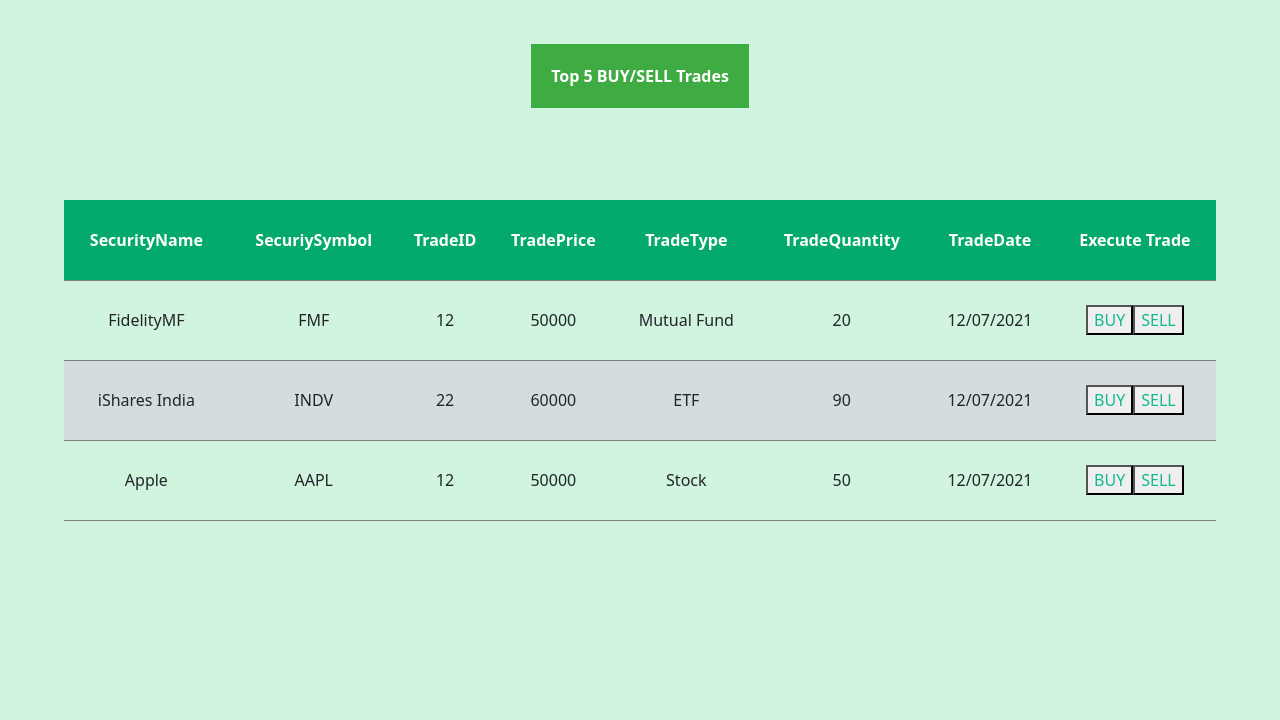
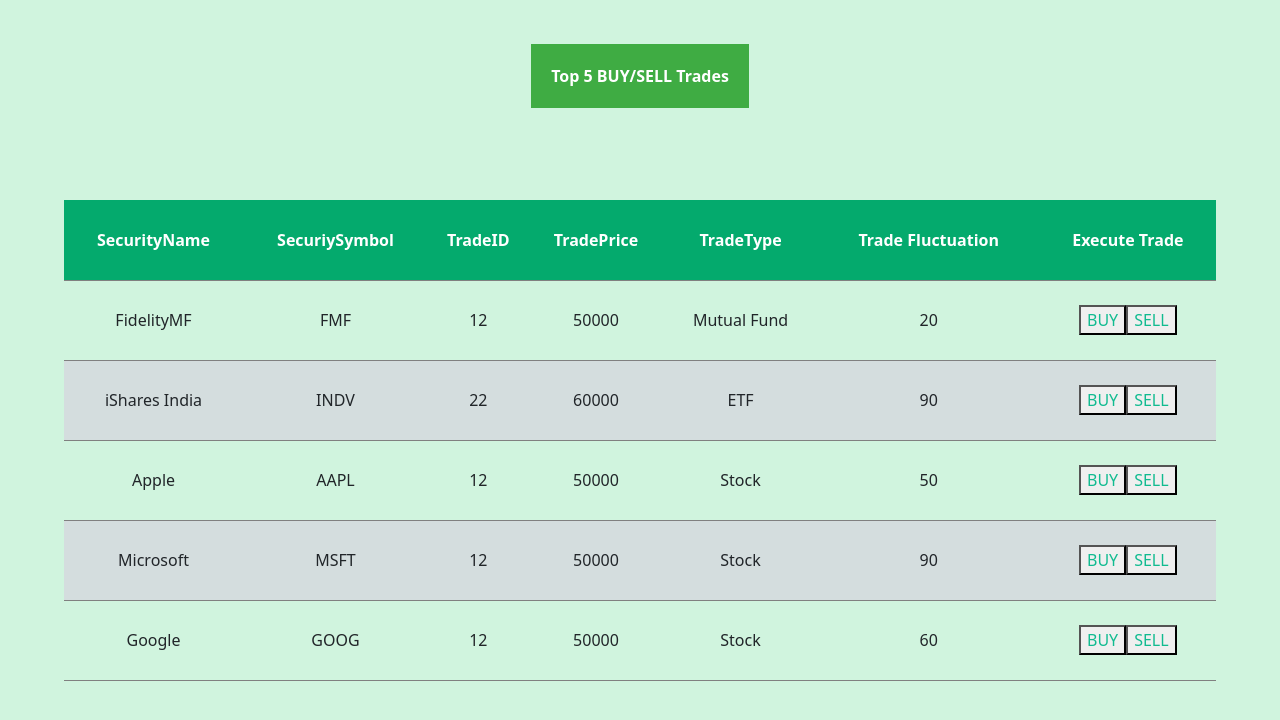
Before and after one commit to saxenabhishek/fs5group3-capstone, an Angular app: page /roboadvisor in a window 1280 px wide. Shown: the top 720 px of the page. Built offline with nearby package versions, Linux system fonts and the light colour scheme.

Commit message:
Minor table heading modification

```diff
--- a/src/app/models/mock-roboadvisor.ts
+++ b/src/app/models/mock-roboadvisor.ts
@@ -6,8 +6,7 @@
         public tradeId:number,
         public tradePrice:number,
         public tradeType:string,
-        public tradeQuantity:number,
-        public tradeDate:string,
+        public tradeFluctuation:number,
         public buy:string,
         public sell:string
 
--- a/src/app/roboadvisor-page/roboadvisor-page.component.html
+++ b/src/app/roboadvisor-page/roboadvisor-page.component.html
@@ -12,8 +12,7 @@
             <th>TradeID</th>
             <th>TradePrice</th>
             <th>TradeType</th>
-            <th>TradeQuantity</th>
-            <th>TradeDate</th>
+            <th>Trade Fluctuation</th>
             <th>Execute Trade</th>
 
         </tr>
@@ -25,8 +24,7 @@
             <td>{{r.tradeId}}</td>
             <td>{{r.tradePrice}}</td>
             <td>{{r.tradeType}}</td>
-            <td>{{r.tradeQuantity}}</td>
-            <td>{{r.tradeDate}}</td>
+            <td>{{r.tradeFluctuation}}</td>
             <td col-span="2"><button class=".button3">{{r.buy}}</button>
                 <button class=".button3">{{r.sell}}</button>
             </td>
--- a/src/app/roboadvisor.service.ts
+++ b/src/app/roboadvisor.service.ts
@@ -12,8 +12,7 @@
     tradeId: 12,
     tradePrice:50000,
     tradeType: 'Mutual Fund',
-    tradeQuantity:20,
-    tradeDate:'12/07/2021',
+    tradeFluctuation:20,
     buy:'BUY' ,
     sell:'SELL'
 }, {
@@ -22,8 +21,7 @@
   tradeId: 22,
   tradePrice:60000,
   tradeType: 'ETF',
-  tradeQuantity:90,
-  tradeDate:'12/07/2021',
+  tradeFluctuation:90,
   buy:'BUY' ,
   sell:'SELL'
 },
@@ -33,8 +31,27 @@
   tradeId: 12,
   tradePrice:50000,
   tradeType: 'Stock',
-  tradeQuantity:50,
-  tradeDate:'12/07/2021',
+  tradeFluctuation:50,
+  buy:'BUY' ,
+  sell:'SELL'
+},
+{
+  securityName:'Microsoft',
+  stockSymbol:'MSFT',
+  tradeId: 12,
+  tradePrice:50000,
+  tradeType: 'Stock',
+  tradeFluctuation:90,
+  buy:'BUY' ,
+  sell:'SELL'
+},
+{
+  securityName:'Google',
+  stockSymbol:'GOOG',
+  tradeId: 12,
+  tradePrice:50000,
+  tradeType: 'Stock',
+  tradeFluctuation:60,
   buy:'BUY' ,
   sell:'SELL'
 }
```
